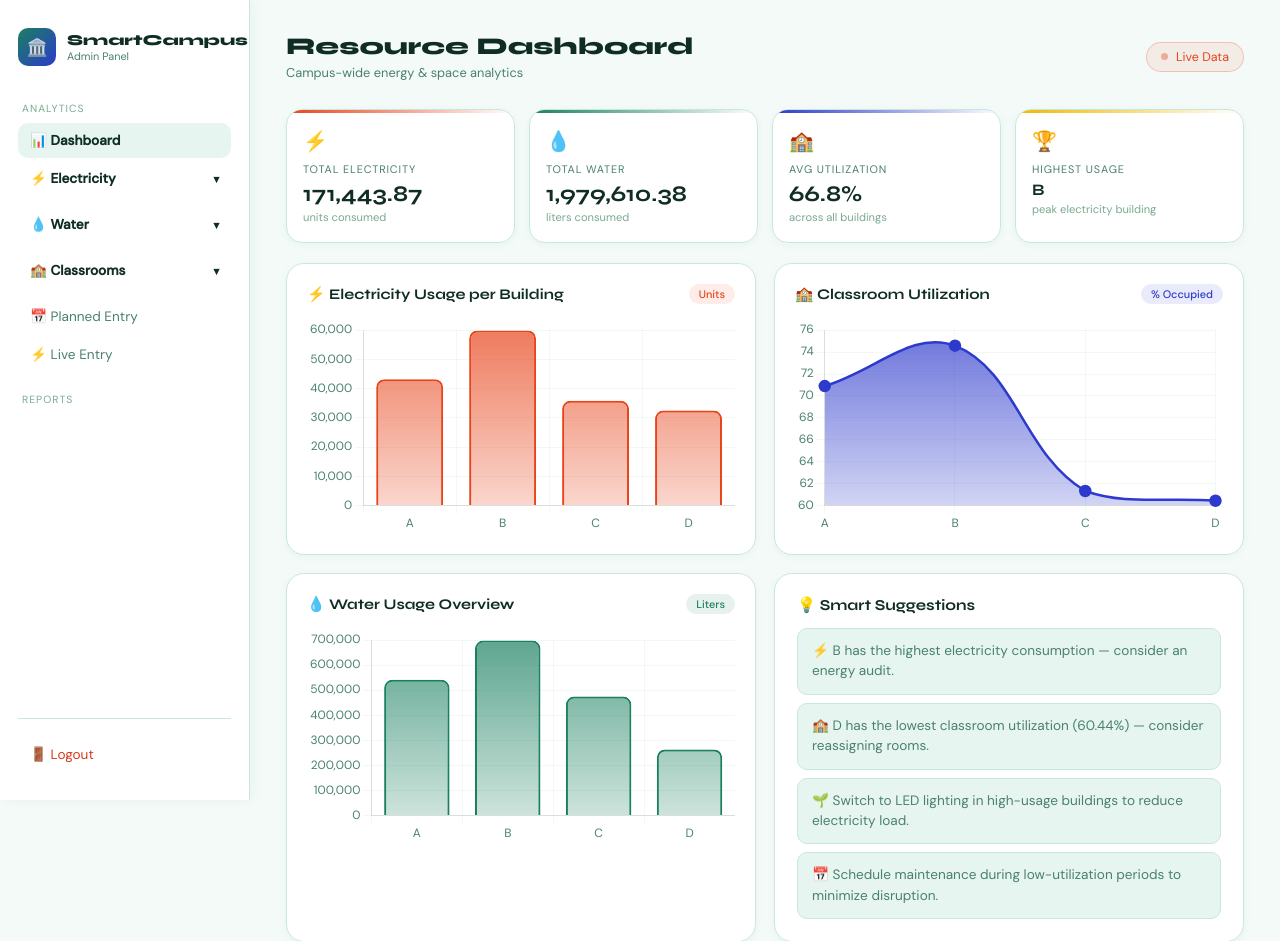
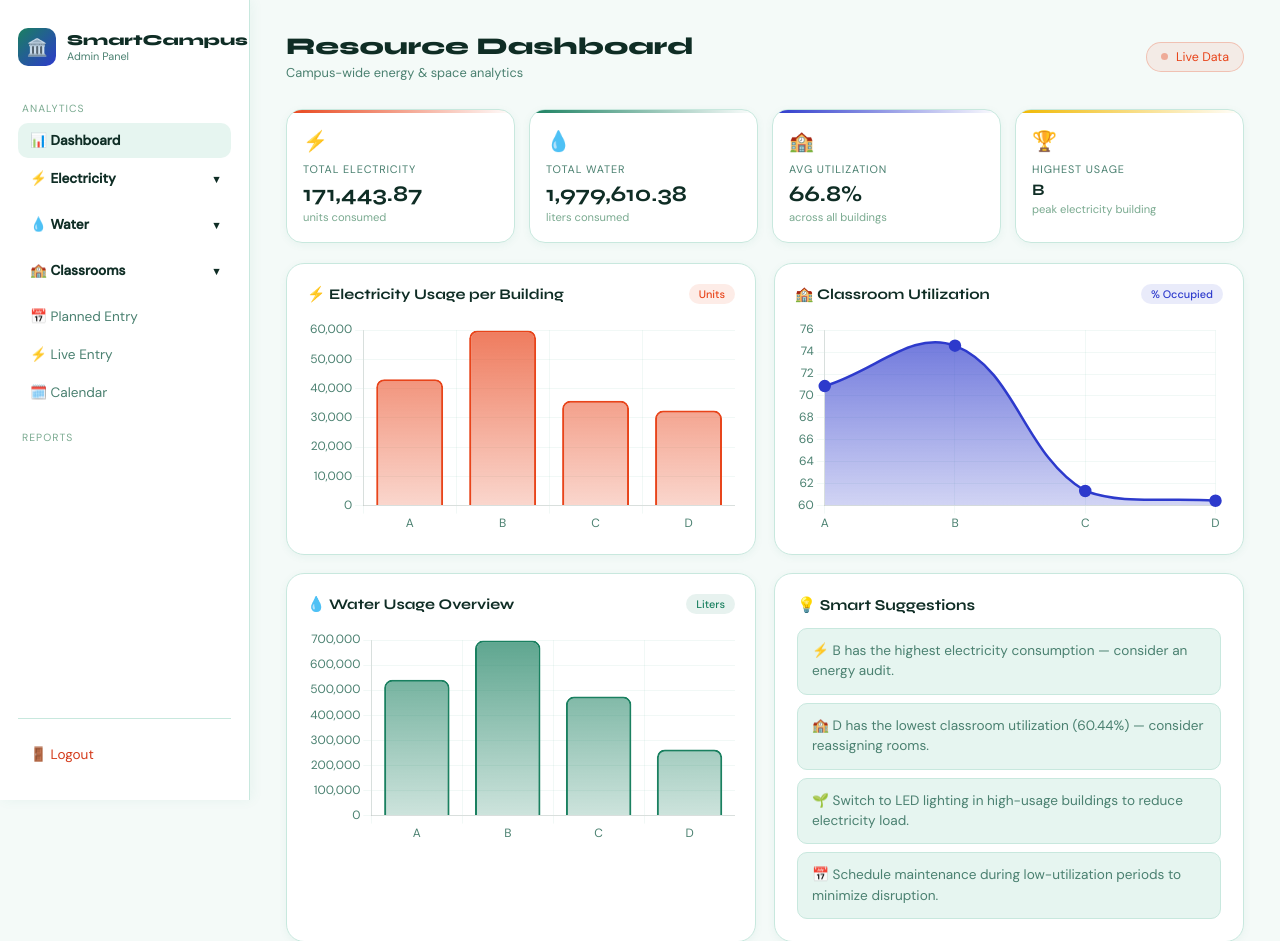
Before and after one commit to saksham998-png/Smart-Campus-Resource-Optimization-System-Using-Data-Analytics-and-Automation, a Flask app: page /dashboard in a window 1280 px wide. Shown: the top 941 px of the page. Run offline with Flask 3, Linux system fonts and the light colour scheme; the visitor is signed in with stand-in values (Sample User, id 1).

Commit message:
Updated sidebar to include calendar link

```diff
--- a/templates/sidebar.html
+++ b/templates/sidebar.html
@@ -52,9 +52,12 @@
     ⚡ Live Entry
   </a>
 
+  <!-- Calendar -->
+   <a href="/calendar" class="nav-item {% if active == 'calendar' %}active{% endif %}">
+    🗓️ Calendar
+  </a>
+
   <div class="nav-label" style="margin-top:18px;">Reports</div>
-
-
 
   <div class="sidebar-footer">
     <a href="/logout" class="logout-btn">🚪 Logout</a>
```
